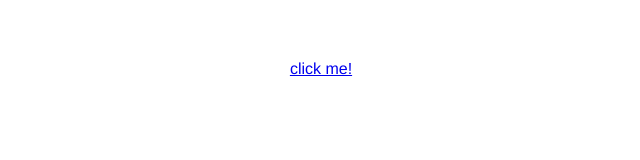
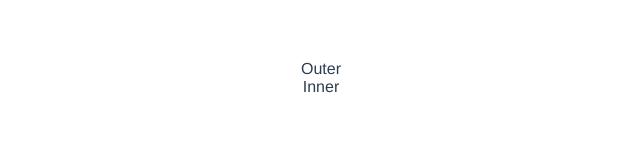
Before and after one commit to erwinchang/vue-example, a Vue app in the folder my-vite/: page / in a window 1280 px wide. Shown: the top 160 px of the page, without its empty margins (319-959 px from the left). Built offline with nearby package versions, Linux system fonts and the light colour scheme.

Commit message:
patch example

```diff
--- a/my-vite/src/App.vue
+++ b/my-vite/src/App.vue
@@ -14,5 +14,8 @@ export default{
 </script>
 
 <template>
-  <a href="#123" class="btn" @click.prevent="msgShow('hello')">click me!</a>
+  <div class="outer" @click="msgShow('Outer')">
+    <span>Outer</span>
+    <div class="inner" @click="msgShow('Inner')">Inner</div>
+  </div>
 </template>
```
Also changed, not shown: 1 other file (tests, documents, lock files or other folders).
